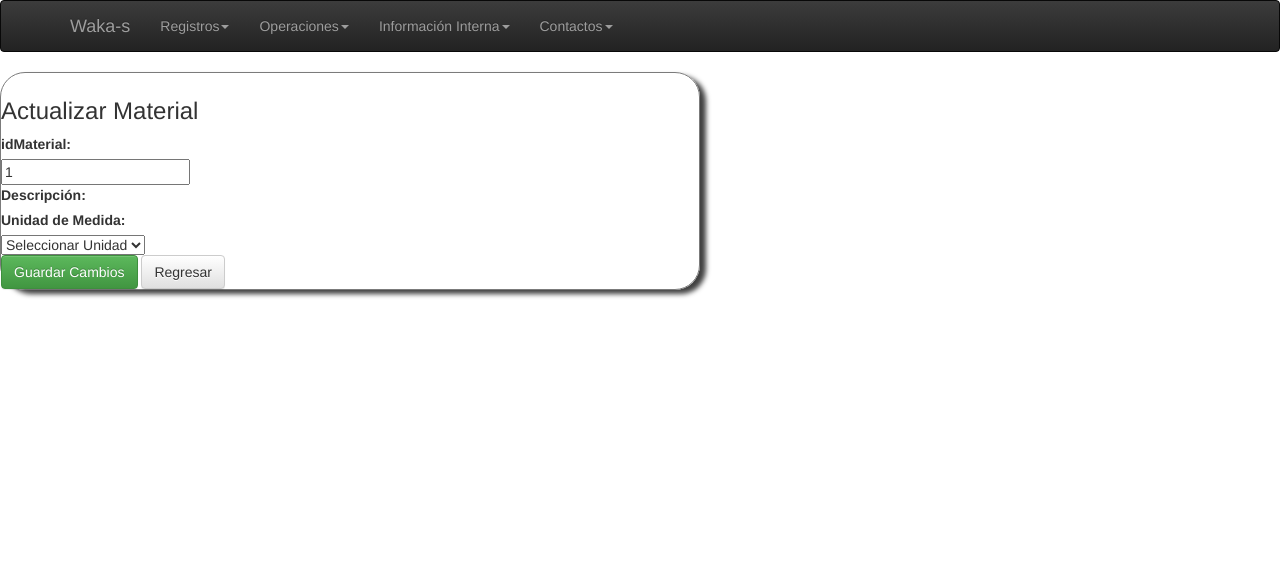
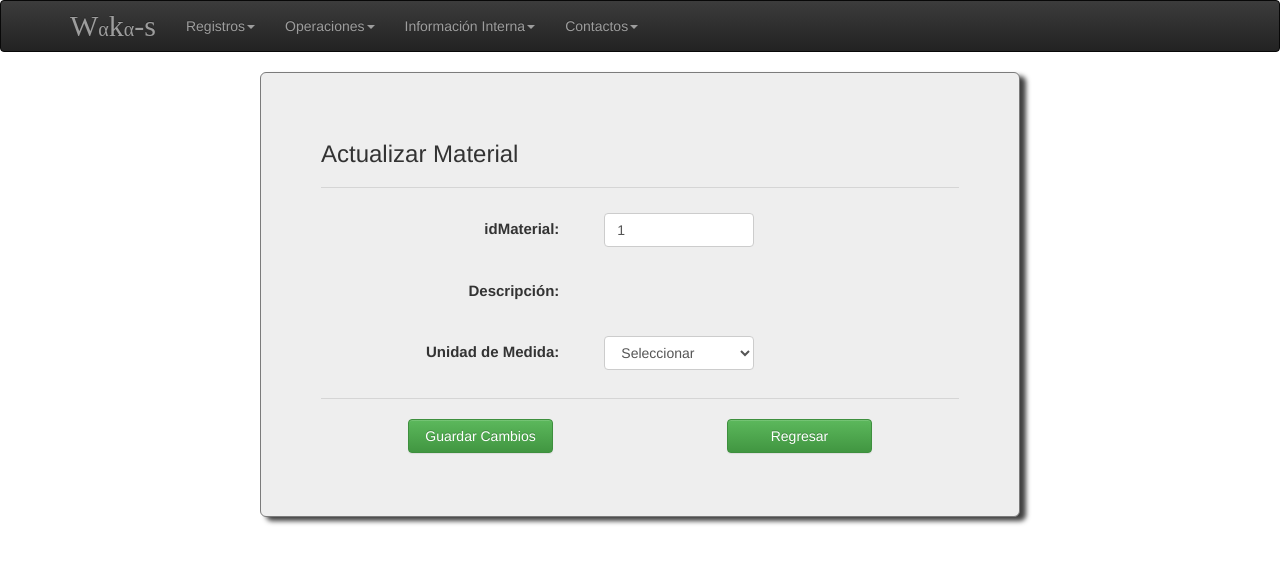
Before and after one commit to GlobalSoftwareDynamics/Wakas, a PHP site: page /actualizarMaterial.php?idMaterial=1 in a window 1280 px wide. Shown: the top 564 px of the page. Run offline with PHP 8.4, Linux system fonts and the light colour scheme; the visitor is signed in with stand-in values (Sample User, id 1); data that the repository does not hold is empty; some libraries are stand-ins or nearby versions.

Commit message:
Add files via upload

```diff
--- a/actualizarMaterial.php
+++ b/actualizarMaterial.php
@@ -30,7 +30,7 @@ if(isset($_SESSION['login'])){
                             <span class="icon-bar"></span>
                             <span class="icon-bar"></span>
                         </button>
-                        <a class="navbar-brand" href="mainAdmin.php">Waka-s</a>
+                        <a class="navbar-brand" href="mainAdmin.php" id="brand">W<span class="alfa">&alpha;</span>k<span class="alfa">&alpha;</span>-s</a>
                     </div>
                     <div class="navbar-collapse collapse">
                         <ul class="nav navbar-nav">
@@ -75,45 +75,46 @@ if(isset($_SESSION['login'])){
             </nav>
         </header>
 
-        <section class="containerform">
-            <form action="gestionMateriales.php" method="post">
+        <section class="container">
+            <form action="gestionMateriales.php" method="post" class="form-horizontal jumbotron col-sm-8 col-sm-offset-2">
                 <div>
                     <h3>Actualizar Material</h3>
                 </div>
-                <div>
-                    <div>
-                        <label for="idmate">idMaterial:</label>
+                <hr>
+                <div class="form-group">
+                    <div class="col-sm-5">
+                        <label for="idmate" class="formlabels col-sm-12">idMaterial:</label>
                     </div>
-                    <div>
+                    <div class="col-sm-7">
                         <?php
                             echo "
-                                <input id='idmate' type='text' name='idMat' value='".$_GET['idMaterial']."' readonly>
+                                <input class='textinput-5' id='idmate' type='text' name='idMat' value='".$_GET['idMaterial']."' readonly>
                             ";
                         ?>
                     </div>
                 </div>
-                <div>
-                    <div>
-                        <label for="descmat">Descripci&oacute;n:</label>
+                <div class="form-group">
+                    <div class="col-sm-5">
+                        <label for="descmat" class="formlabels col-sm-12">Descripci&oacute;n:</label>
                     </div>
-                    <div>
+                    <div class="col-sm-7">
                         <?php
                             $valor=selectTableWhere("Material","idMaterial","'".$_GET['idMaterial']."'");
                             while($fila=mysql_fetch_array($valor)){
                                 echo "
-                                     <input id='descmat' type='text' name='descmat' value='".$fila['material']."'>
+                                     <input class='textinput-8' id='descmat' type='text' name='descmat' value='".$fila['material']."'>
                                 ";
                             }
                         ?>
                     </div>
                 </div>
-                <div>
-                    <div>
-                        <label for="unime">Unidad de Medida:</label>
+                <div class="form-group">
+                    <div class="col-sm-5">
+                        <label for="unime" class="formlabels col-sm-12">Unidad de Medida:</label>
                     </div>
-                    <div>
-                        <select id="unime" name="unimed">
-                            <option>Seleccionar Unidad</option>
+                    <div class="col-sm-7">
+                        <select id="unime" class="ddselect-5" name="unimed">
+                            <option>Seleccionar</option>
                             <?php
                                 $valor=selectTable('UnidadMedida');
                                 while($fila=mysql_fetch_array($valor)){
@@ -125,9 +126,16 @@ if(isset($_SESSION['login'])){
                         </select>
                     </div>
                 </div>
-                <div>
-                    <input class='btn btn-success' type="submit" name="actualizarmat" value="Guardar Cambios">
-                    <input formaction="gestionMateriales.php" class='btn btn-default' type="submit" value="Regresar">
+                <hr>
+                <div class="form-group">
+                    <div class="col-sm-12">
+                        <div class="col-sm-6">
+                            <input class='btn btn-success col-sm-6 col-sm-offset-3' type="submit" name="actualizarmat" value="Guardar Cambios">
+                        </div>
+                        <div class="col-sm-6">
+                            <input formaction="gestionMateriales.php" class='btn btn-success col-sm-6 col-sm-offset-3' type="submit" value="Regresar">
+                        </div>
+                    </div>
                 </div>
             </form>
         </section>
```
Also changed, not shown: agregarMaterial.php (+29 -21 lines).
